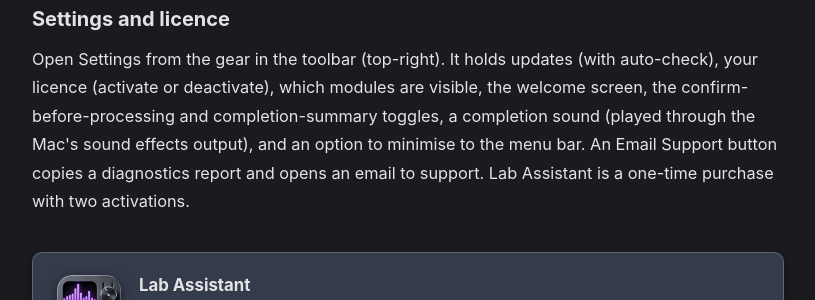
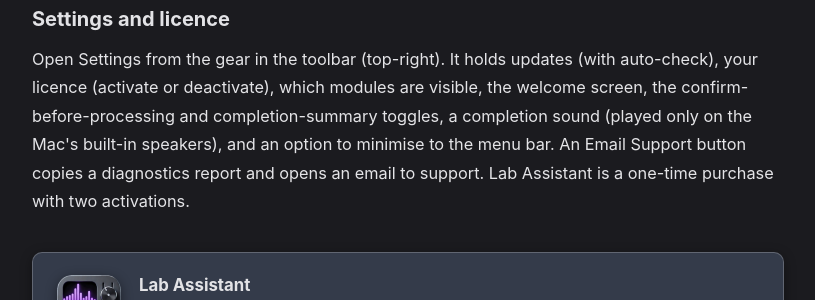
Before and after one commit to BSKapps/bskapps.github.io, a Jekyll site: the page built from articles/lab-assistant-guide/index.html, in a window 1280 px wide and 900 px high, scrolled down 5066 px. Shown: the part 296-596 px from the top of the window, without its empty margins (232-1047 px from the left). Built offline with Jekyll 4.4.1, drawn with Linux system fonts in a browser that asks for light colours.

Commit message:
Lab Assistant guide: completion sound plays only on the built-in speakers

```diff
--- a/_data/guides/lab-assistant-guide.json
+++ b/_data/guides/lab-assistant-guide.json
@@ -249,7 +249,7 @@
       "blocks": [
         {
           "type": "paragraph",
-          "text": "Open Settings from the gear in the toolbar (top-right). It holds updates (with auto-check), your licence (activate or deactivate), which modules are visible, the welcome screen, the confirm-before-processing and completion-summary toggles, a completion sound (played through the Mac's sound effects output), and an option to minimise to the menu bar. An Email Support button copies a diagnostics report and opens an email to support. Lab Assistant is a one-time purchase with two activations."
+          "text": "Open Settings from the gear in the toolbar (top-right). It holds updates (with auto-check), your licence (activate or deactivate), which modules are visible, the welcome screen, the confirm-before-processing and completion-summary toggles, a completion sound (played only on the Mac's built-in speakers), and an option to minimise to the menu bar. An Email Support button copies a diagnostics report and opens an email to support. Lab Assistant is a one-time purchase with two activations."
         }
       ]
     }
```
